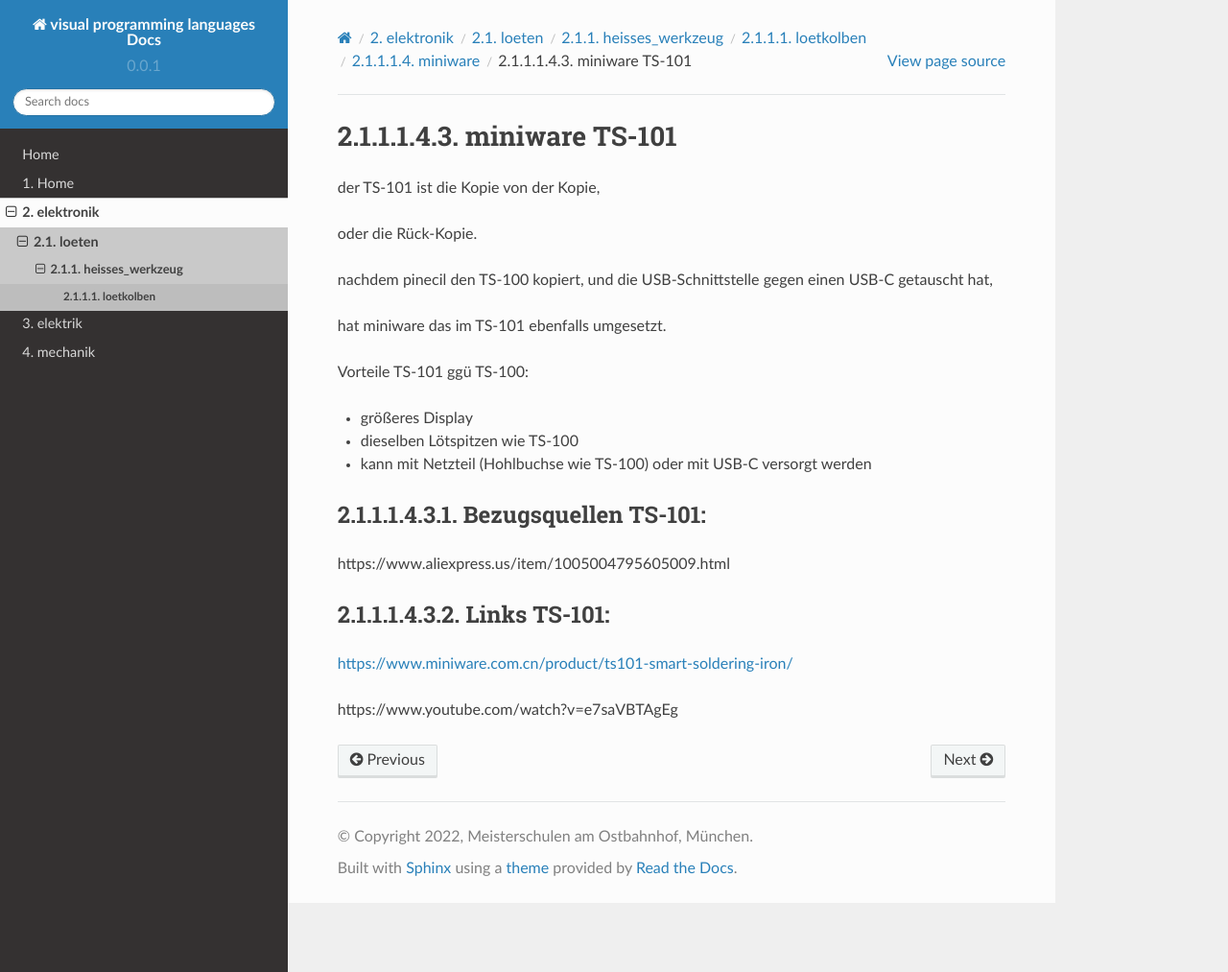
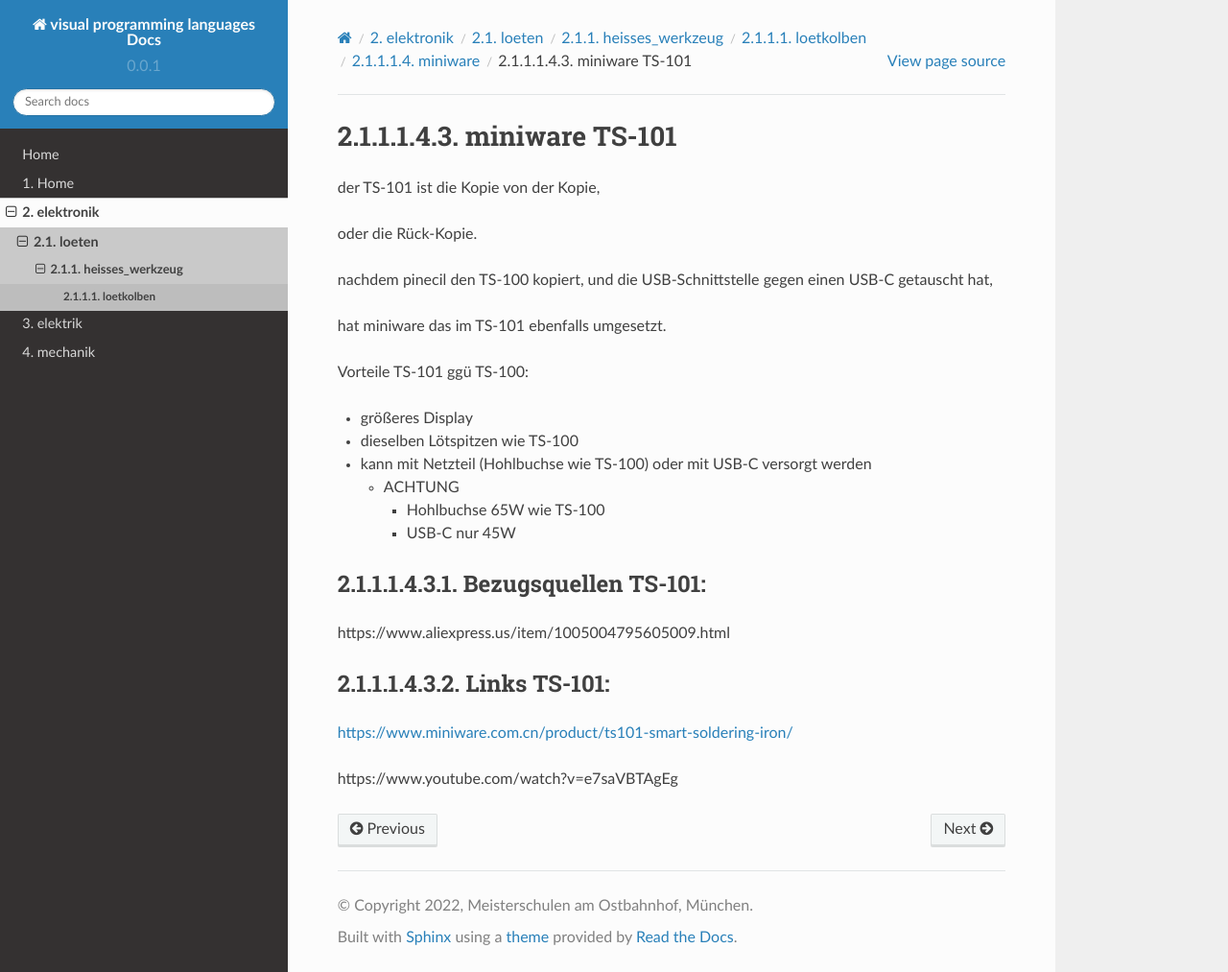
Before and after one commit to diplfranzhoepfinger/werkzeug-docs, a Sphinx documentation site: the page built from docs/elektronik/loeten/heisses_werkzeug/loetkolben/miniware/TS-101.md, in a window 1280 px wide and 1013 px high. Shown: the whole window at 96% size. Built offline with Sphinx 7.4.7 and the Read the Docs theme 2.0.0, drawn with Linux system fonts in a browser that asks for light colours.

Commit message:
Create TS-101.md

```diff
--- a/docs/elektronik/loeten/heisses_werkzeug/loetkolben/miniware/TS-101.md
+++ b/docs/elektronik/loeten/heisses_werkzeug/loetkolben/miniware/TS-101.md
@@ -13,6 +13,9 @@
 *   größeres Display
 *   dieselben Lötspitzen wie TS-100
 *   kann mit Netzteil (Hohlbuchse wie TS-100) oder mit USB-C versorgt werden
+    *   ACHTUNG
+        *   Hohlbuchse 65W wie TS-100
+        *   USB-C nur 45W
 
 #### Bezugsquellen TS-101:
 
```
